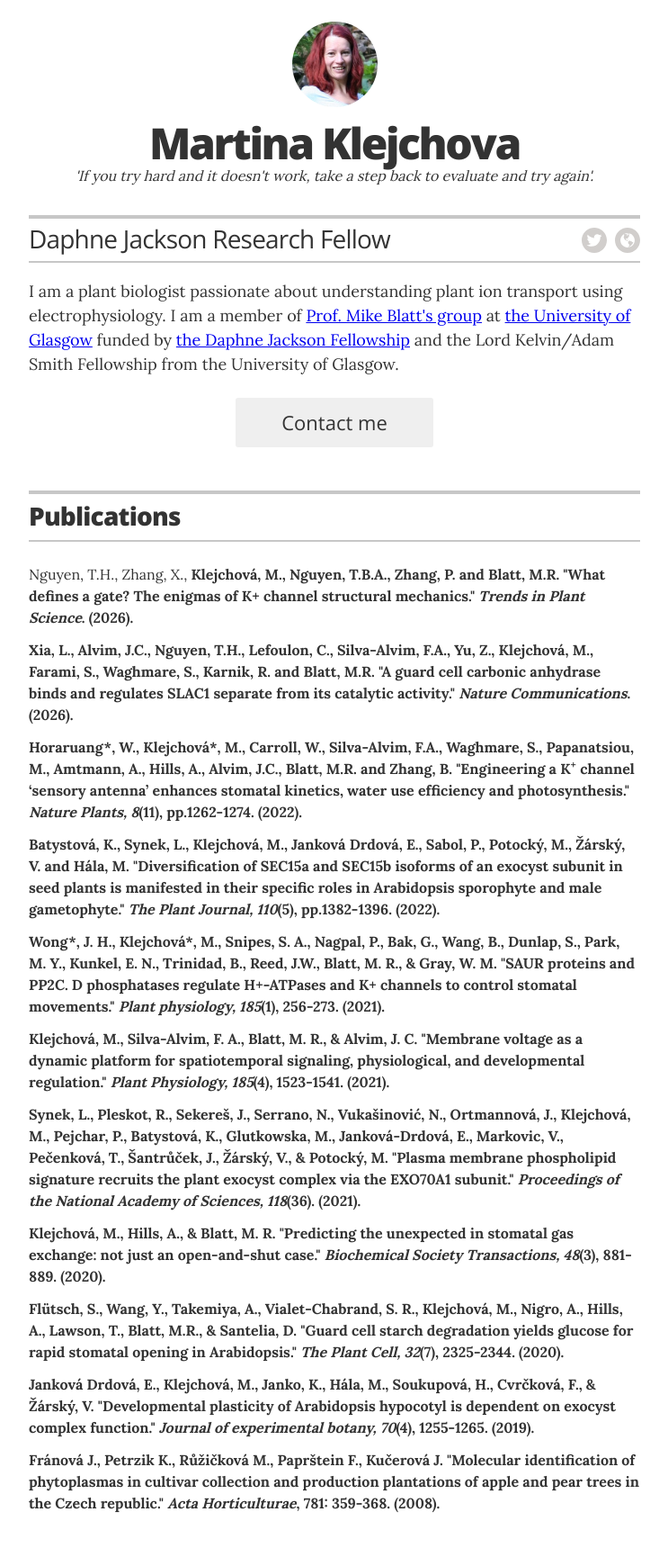
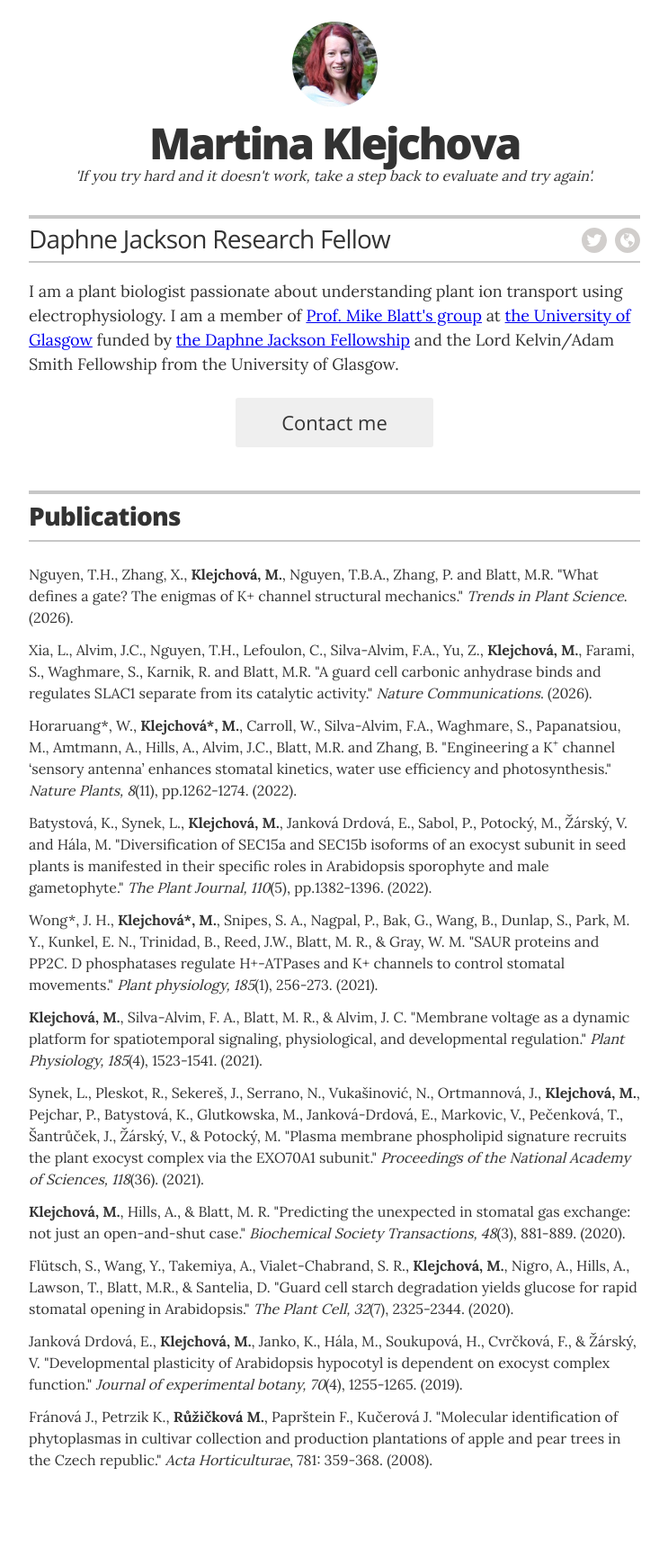
Before and after one commit to martinaklejchova/martinaklejchova.github.io, a Jekyll site: the page built from index.html, in a window 1280 px wide. Shown: the whole page at 90% size, without its empty margins (268-1011 px from the left). Built offline with Jekyll 4.4.1, drawn with Linux system fonts in a browser that asks for light colours; after the commit the page ends 1682 px from its top, so only the background shows below that.

```diff
--- a/_data/papers.yml
+++ b/_data/papers.yml
@@ -1,4 +1,4 @@
-- authors: "Nguyen, T.H., Zhang, X., <strong>Klejchová, M.<strong>, Nguyen, T.B.A., Zhang, P. and Blatt, M.R."
+- authors: "Nguyen, T.H., Zhang, X., <strong>Klejchová, M.</strong>, Nguyen, T.B.A., Zhang, P. and Blatt, M.R."
   title: "What defines a gate? The enigmas of K+ channel structural mechanics."
   venue: "<em>Trends in Plant Science</em>. (2026)."
 
```
